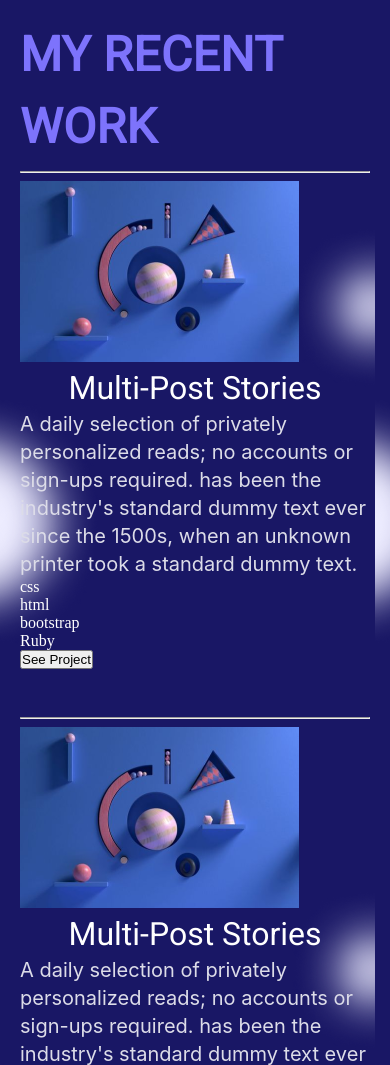
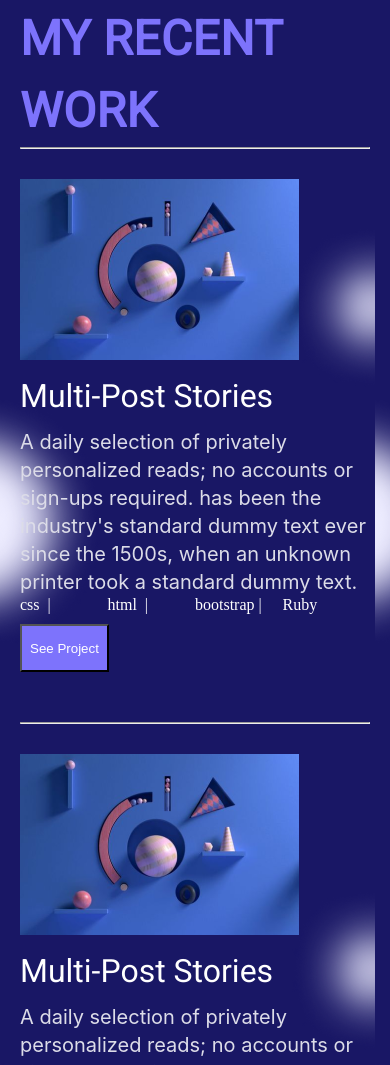
Before and after one commit to solorics/Portfolio, a website: page index.html in a window 390 px wide. Shown: the part 935-2000 px from the top of the page. Drawn offline with Linux system fonts and the light colour scheme.

Commit message:
Finished Mobile Version

```diff
--- a/index.html
+++ b/index.html
@@ -38,7 +38,7 @@
 
         </section>
 
-        <div class="section2">
+        <section class="section2">
 
 
             <div class="heading-left">
@@ -80,7 +80,7 @@
                 </ul>
 
             </div>
-        </div>
+        </section>
 
         <div class="link-page">
             <!--footer contents goes here-->
@@ -88,7 +88,8 @@
 
             <ul class="icon">
                 <li><img src="images/github1.png" alt="github" class="icons"></li>
-                <li><img src="images/linkden.png" alt="linkden1" class="icons "><img src="images/linkden2.png" alt="linkden1" class="icons "></li>
+                <li><img src="images/linkden.png" alt="linkden1" class="icons "><img src="images/linkden2.png"
+                        alt="linkden1" class="icons "></li>
                 <li><img src="images/1.png" alt="1" class="icons"></li>
                 <li><img src="images/twitter1.png" alt="twitter" class="icons"></li>
                 <li><img src="images/2.png" alt="2" class="icons"></li>
@@ -99,75 +100,75 @@
 
             <h1>MY RECENT WORK</h1>
             <hr>
-            <img src="images/Snapshoot Portfolio.png" alt="Snapshoot">
+            <img src="images/snapshot.png" alt="Snapshoot">
             <h2>Multi-Post Stories </h2>
             <p>A daily selection of privately personalized reads; no accounts or sign-ups required.
                 has been the industry's standard dummy text ever since the 1500s, when an unknown
                 printer took a standard dummy text.</p>
             <div class="programs">
-                <div class="lang">css</div>
-                <div class="lang">html</div>
-                <div class="lang">bootstrap</div>
-                <div class="lang">Ruby</div>
+                <div class="lang">css &nbsp;|</div>
+                <div class="lang">html &nbsp;|</div>
+                <div class="lang">bootstrap |</div>
+                <div class="lang"> Ruby</div>
             </div>
             <div>
-            <button type="button" onclick="">See Project</button>
+                <button class="button" type="button" onclick="">See Project</button>
             </div>
         </div>
 
         <div class="middle-section">
             <hr>
-            <img src="images/Snapshoot Portfolio.png" alt="Snapshoot">
+            <img src="images/snapshot.png" alt="Snapshoot">
             <h2>Multi-Post Stories </h2>
             <p>A daily selection of privately personalized reads; no accounts or sign-ups required.
                 has been the industry's standard dummy text ever since the 1500s, when an unknown
                 printer took a standard dummy text.</p>
             <div class="programs">
-            <div class="lang">css</div>
-            <div class="lang">html</div>
-            <div class="lang">bootstrap</div>
-            <div class="lang">Ruby</div>
+                <div class="lang">css &nbsp;|</div>
+                <div class="lang">html &nbsp;|</div>
+                <div class="lang">bootstrap |</div>
+                <div class="lang"> Ruby</div>
             </div>
             <div>
-            <button type="button" onclick="">See Project</button>
+                <button class="button" type="button" onclick="">See Project</button>
             </div>
         </div>
 
         <div class="middle-section">
 
             <hr>
-            <img src="images/Snapshoot Portfolio.png" alt="Snapshoot">
+            <img src="images/snapshot.png" alt="Snapshoot">
             <h2>Multi-Post Stories </h2>
             <p>A daily selection of privately personalized reads; no accounts or sign-ups required.
                 has been the industry's standard dummy text ever since the 1500s, when an unknown
                 printer took a standard dummy text.</p>
             <div class="programs">
-            <div class="lang">css</div>
-            <div class="lang">html</div>
-            <div class="lang">bootstrap</div>
-            <div class="lang">Ruby</div>
+                <div class="lang">css &nbsp;|</div>
+                <div class="lang">html &nbsp;|</div>
+                <div class="lang">bootstrap |</div>
+                <div class="lang"> Ruby</div>
             </div>
             <div>
-            <button type="button" onclick="">See Project</button>
+                <button class="button" type="button" onclick="">See Project</button>
             </div>
         </div>
 
         <div class="middle-section">
 
             <hr>
-            <img src="images/Snapshoot Portfolio.png" alt="Snapshoot">
+            <img src="images/snapshot.png" alt="Snapshoot">
             <h2>Multi-Post Stories </h2>
             <p>A daily selection of privately personalized reads; no accounts or sign-ups required.
                 has been the industry's standard dummy text ever since the 1500s, when an unknown
                 printer took a standard dummy text.</p>
             <div class="programs">
-            <div class="lang">css</div>
-            <div class="lang">html</div>
-            <div class="lang">bootstrap</div>
-            <div class="lang">Ruby</div>
+                <div class="lang">css &nbsp;|</div>
+                <div class="lang">html &nbsp;|</div>
+                <div class="lang">bootstrap |</div>
+                <div class="lang"> Ruby</div>
             </div>
             <div>
-            <button type="button" onclick="">See Project</button>
+                <button class="button" type="button" onclick="">See Project</button>
             </div>
         </div>
 
--- a/style.css
+++ b/style.css
@@ -18,6 +18,15 @@ body {
 
 .container > * {
   padding: 20px;
+}
+
+p {
+  color: #dcdce8;
+  font-family: 'Inter', sans-serif;
+  font-style: normal;
+  font-weight: 400;
+  font-size: 20px;
+  line-height: 28px;
 }
 
 .main-page {
@@ -161,45 +170,45 @@ hr {
 }
 
 .middle-section h2 {
-    color: #FFFFFF;
+  color: #fff;
   font-family: 'Roboto', sans-serif;
   font-style: normal;
   font-weight: 500;
   font-size: 32px;
   line-height: 44px;
   display: flex;
-    justify-content: center;
+  justify-content: start;
+  margin: 10px 0 10px 0;
 }
 
 .middle-section p {
-    color: #DCDCE8;
+  color: #dcdce8;
 }
 
 .lang {
-    color: #FFFFFF;
-}
-
-hr {
-    display: block;
-    unicode-bidi: isolate;
-    margin-block-start: 0.5em;
-    margin-block-end: 0.5em;
-    margin-inline-start: auto;
-    margin-inline-end: auto;
-    overflow: hidden;
-    border-style: inset;
-    border-width: 1px;
-}
-
-p {
-    color: #DCDCE8;
-    font-family: 'Inter';
-font-style: normal;
-font-weight: 400;
-font-size: 20px;
-line-height: 28px;
+  color: #fff;
 }
 
 .middle-section h1 {
   text-align: start;
 }
+
+.middle-section hr {
+  margin-bottom: 30px;
+}
+
+.programs {
+  display: grid;
+  grid-template-columns: 1fr 1fr 1fr 1fr;
+}
+
+.button {
+  display: flex;
+  flex-direction: row;
+  align-items: center;
+  padding: 8px;
+  height: 48px;
+  background: #7d73fc;
+  margin: 10px 0 10px 0;
+  color: #fff;
+}
```
Also changed, not shown: MIT.md (+5 -5 lines), Images/snapshot.png (renamed from Images/Snapshoot Portfolio.png), README.md. Lines whose indentation alone changed are shown as unchanged.
